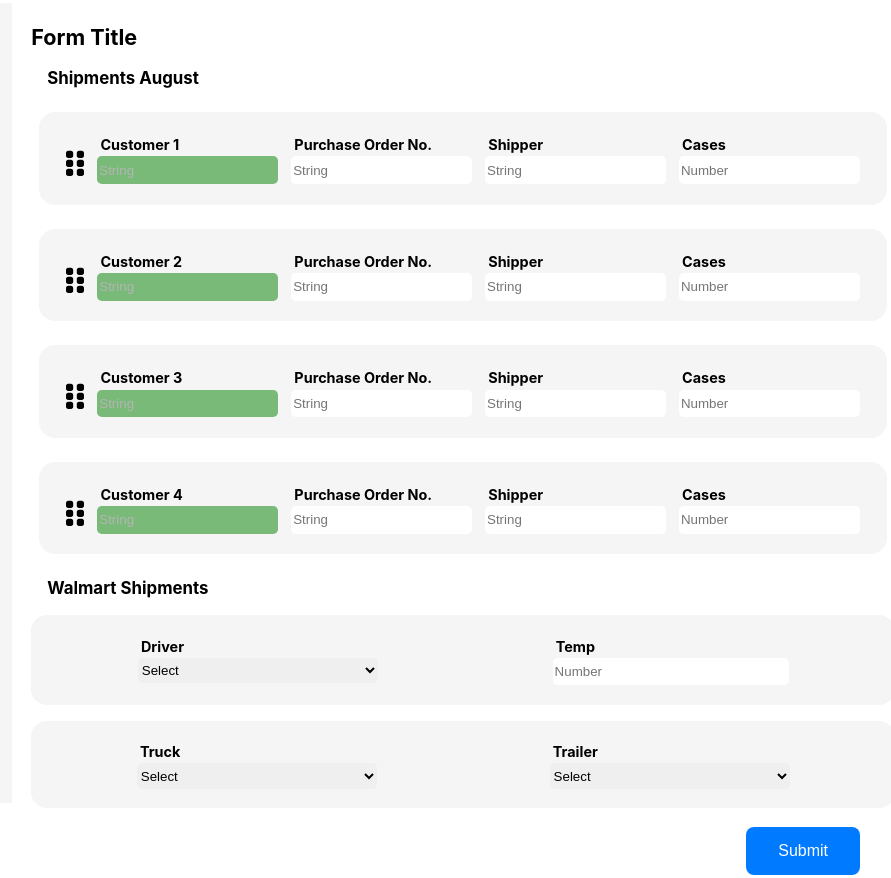
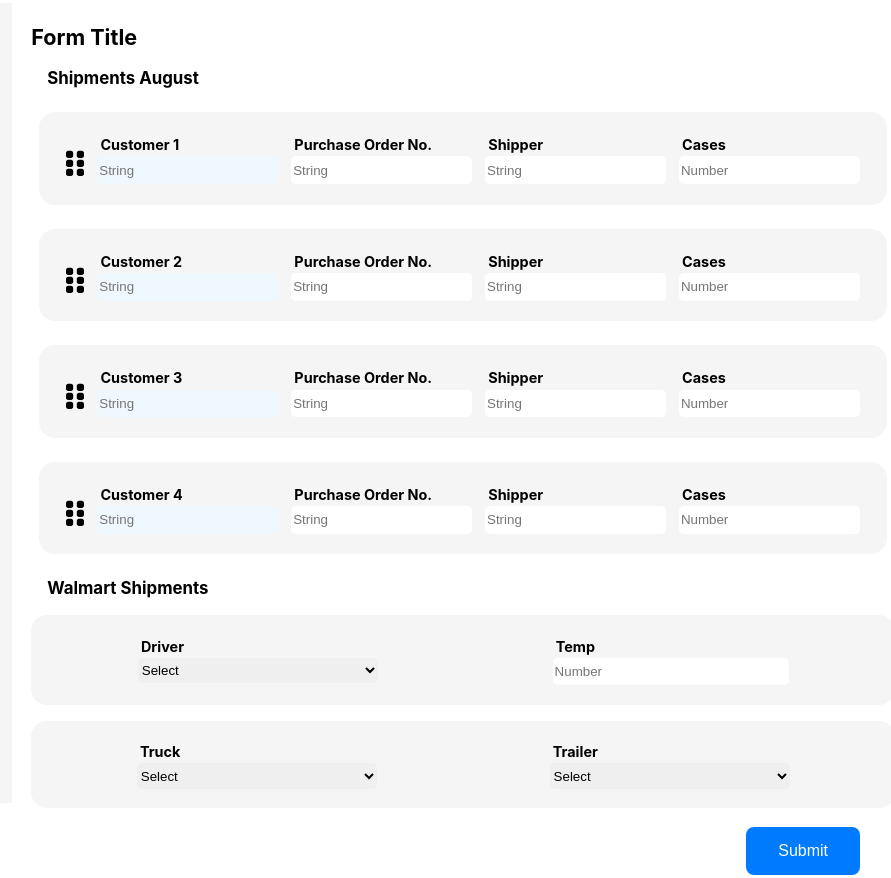
Before and after one commit to RiazCKhan/SR-front-end-test, a React (Create React App) app: page / in a window 1280 px wide. Shown: the whole page, without its empty margins (180-1071 px from the left). Built offline with nearby package versions, Linux system fonts and the light colour scheme.

Commit message:
add new style for error testing

```diff
--- a/src/components/Main.css
+++ b/src/components/Main.css
@@ -29,6 +29,6 @@
 }
 
 .valid {
-  background-color: green;
-  opacity: 0.5;
+  background-color: aliceblue;
+
 }
```
